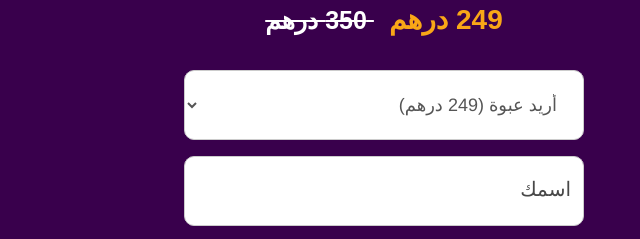
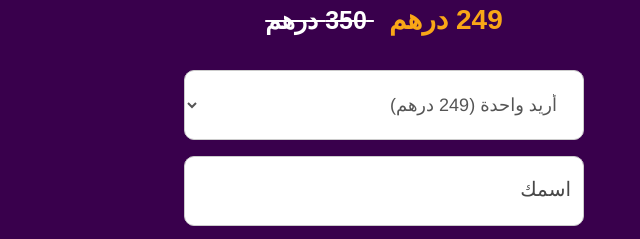
Before and after one commit to elbarkix/hamaras, a plain HTML site: page index.html in a window 1280 px wide. Shown: the part 5002-5241 px from the top of the page, 322-962 px from the left. Drawn offline with nearby package versions, Linux system fonts and the light colour scheme.

Commit message:
Update index.html

```diff
--- a/index.html
+++ b/index.html
@@ -492,8 +492,8 @@
 						appearance: revert;"
                 required
               >
-                <option value="249">&nbsp; أريد عبوة (249 درهم)</option>
-                <option value="375">&nbsp; أريد علبتين (375 درهم)</option>
+                <option value="249">&nbsp; أريد  واحدة (249 درهم)</option>
+                <option value="375">&nbsp; أريد إثنان (375 درهم)</option>
               </select>
             </div>
 
```
